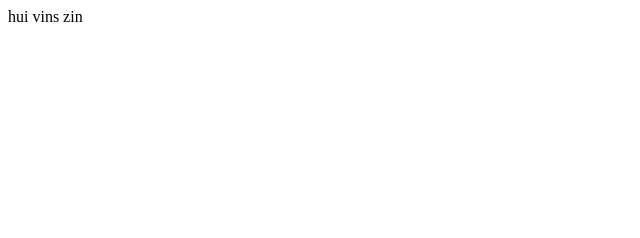
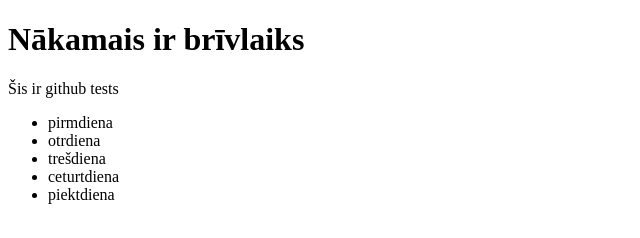
Before and after one commit to Pobertzo/zube-gejs, a plain HTML site: page index.html in a window 1280 px wide. Shown: the whole page, without its empty margins (0-640 px from the left). Drawn offline with Linux system fonts and the light colour scheme.

Commit message:
naigerballs

```diff
--- a/index.html
+++ b/index.html
@@ -6,6 +6,16 @@
     <title>Document</title>
 </head>
 <body>
-    <div>hui vins zin</div>
+    <h1>Nākamais ir brīvlaiks</h1>
+    <p>Šis ir github tests</p>
+    <div>
+        <ul>
+            <li>pirmdiena</li>
+            <li>otrdiena</li>
+            <li>trešdiena</li>
+            <li>ceturtdiena</li>
+            <li>piektdiena</li>
+        </ul>
+    </div>
 </body>
 </html>
```
